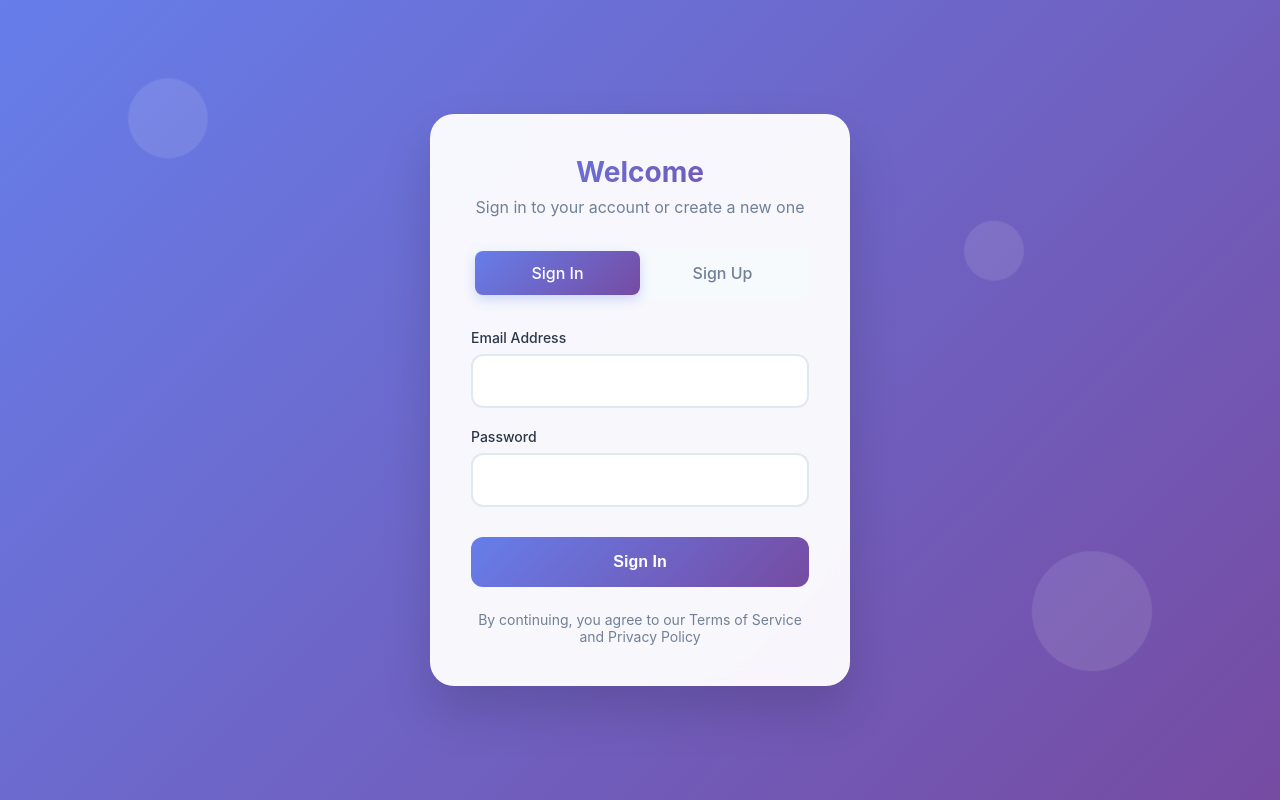
After one commit to Royalty-anis/TaskManager, a Django app: page /login in a window 1280 px wide. The commit adds this page. Run offline with Django 5.2, Linux system fonts and the light colour scheme.

Commit message:
added a login page

```diff
--- a/pythonProject/TaskManagerApp/TaskManager/models.py
+++ b/pythonProject/TaskManagerApp/TaskManager/models.py
@@ -13,7 +13,6 @@ class attendees(models.Model):
     user_name = models.CharField(max_length=200)
     pass_code = models.TextField()
     full_name = models.CharField(max_length=50)
-    # gender = models.TextChoices("HE","SHE","PREFER NOT TO SAY")
 
 class organizers(models.Model):
     organisation = models.CharField(max_length=40)
--- /dev/null
+++ b/pythonProject/TaskManagerApp/TaskManager/templates/auth/login.html
@@ -0,0 +1,481 @@
+<!DOCTYPE html>
+<html lang="en">
+<head>
+    <meta charset="UTF-8">
+    <meta name="viewport" content="width=device-width, initial-scale=1.0">
+    <title>Welcome - Sign In or Create Account</title>
+    <style>
+        * {
+            margin: 0;
+            padding: 0;
+            box-sizing: border-box;
+        }
+
+        body {
+            font-family: -apple-system, BlinkMacSystemFont, 'Segoe UI', Roboto, Oxygen, Ubuntu, Cantarell, sans-serif;
+            background: linear-gradient(135deg, #667eea 0%, #764ba2 100%);
+            min-height: 100vh;
+            display: flex;
+            align-items: center;
+            justify-content: center;
+            padding: 20px;
+        }
+
+        .auth-container {
+            background: rgba(255, 255, 255, 0.95);
+            backdrop-filter: blur(10px);
+            border-radius: 24px;
+            padding: 40px;
+            width: 100%;
+            max-width: 420px;
+            box-shadow: 0 25px 50px rgba(0, 0, 0, 0.15);
+            border: 1px solid rgba(255, 255, 255, 0.2);
+            transform: translateY(0);
+            transition: all 0.3s ease;
+        }
+
+        .auth-container:hover {
+            transform: translateY(-5px);
+            box-shadow: 0 35px 70px rgba(0, 0, 0, 0.2);
+        }
+
+        .auth-header {
+            text-align: center;
+            margin-bottom: 30px;
+        }
+
+        .auth-title {
+            font-size: 28px;
+            font-weight: 700;
+            color: #2d3748;
+            margin-bottom: 8px;
+            background: linear-gradient(135deg, #667eea, #764ba2);
+            -webkit-background-clip: text;
+            -webkit-text-fill-color: transparent;
+            background-clip: text;
+        }
+
+        .auth-subtitle {
+            color: #718096;
+            font-size: 16px;
+            font-weight: 400;
+        }
+
+        .form-tabs {
+            display: flex;
+            margin-bottom: 30px;
+            background: #f7fafc;
+            border-radius: 12px;
+            padding: 4px;
+        }
+
+        .form-tab {
+            flex: 1;
+            padding: 12px;
+            text-align: center;
+            border-radius: 8px;
+            cursor: pointer;
+            transition: all 0.3s ease;
+            font-weight: 500;
+            color: #718096;
+        }
+
+        .form-tab.active {
+            background: linear-gradient(135deg, #667eea, #764ba2);
+            color: white;
+            box-shadow: 0 4px 12px rgba(102, 126, 234, 0.3);
+        }
+
+        .form-container {
+            position: relative;
+            overflow: hidden;
+        }
+
+        .form-content {
+            transition: transform 0.5s cubic-bezier(0.4, 0, 0.2, 1);
+        }
+
+        .form-content.slide-left {
+            transform: translateX(-100%);
+        }
+
+        .auth-form {
+            width: 100%;
+        }
+
+        .form-group {
+            margin-bottom: 20px;
+        }
+
+        .form-label {
+            display: block;
+            margin-bottom: 8px;
+            font-weight: 500;
+            color: #2d3748;
+            font-size: 14px;
+        }
+
+        .form-input {
+            width: 100%;
+            padding: 16px;
+            border: 2px solid #e2e8f0;
+            border-radius: 12px;
+            font-size: 16px;
+            transition: all 0.3s ease;
+            background: white;
+        }
+
+        .form-input:focus {
+            outline: none;
+            border-color: #667eea;
+            box-shadow: 0 0 0 3px rgba(102, 126, 234, 0.1);
+            transform: translateY(-2px);
+        }
+
+        .form-input:hover {
+            border-color: #cbd5e0;
+        }
+
+        .submit-btn {
+            width: 100%;
+            padding: 16px;
+            background: linear-gradient(135deg, #667eea, #764ba2);
+            color: white;
+            border: none;
+            border-radius: 12px;
+            font-size: 16px;
+            font-weight: 600;
+            cursor: pointer;
+            transition: all 0.3s ease;
+            margin-top: 10px;
+        }
+
+        .submit-btn:hover {
+            transform: translateY(-2px);
+            box-shadow: 0 12px 24px rgba(102, 126, 234, 0.4);
+        }
+
+        .submit-btn:active {
+            transform: translateY(0);
+        }
+
+        .submit-btn:disabled {
+            opacity: 0.7;
+            cursor: not-allowed;
+            transform: none;
+        }
+
+        .form-footer {
+            text-align: center;
+            margin-top: 24px;
+            color: #718096;
+            font-size: 14px;
+        }
+
+        .error-message {
+            color: #e53e3e;
+            font-size: 14px;
+            margin-top: 8px;
+            display: none;
+        }
+
+        .success-message {
+            color: #38a169;
+            font-size: 14px;
+            margin-top: 8px;
+            display: none;
+        }
+
+        .floating-shapes {
+            position: absolute;
+            top: 0;
+            left: 0;
+            width: 100%;
+            height: 100%;
+            pointer-events: none;
+            z-index: -1;
+        }
+
+        .shape {
+            position: absolute;
+            border-radius: 50%;
+            background: rgba(255, 255, 255, 0.1);
+            animation: float 6s ease-in-out infinite;
+        }
+
+        .shape:nth-child(1) {
+            width: 80px;
+            height: 80px;
+            top: 10%;
+            left: 10%;
+            animation-delay: 0s;
+        }
+
+        .shape:nth-child(2) {
+            width: 120px;
+            height: 120px;
+            top: 70%;
+            right: 10%;
+            animation-delay: 2s;
+        }
+
+        .shape:nth-child(3) {
+            width: 60px;
+            height: 60px;
+            top: 30%;
+            right: 20%;
+            animation-delay: 4s;
+        }
+
+        @keyframes float {
+            0%, 100% { transform: translateY(0px) rotate(0deg); }
+            50% { transform: translateY(-20px) rotate(180deg); }
+        }
+
+        @media (max-width: 480px) {
+            .auth-container {
+                padding: 30px 20px;
+                margin: 10px;
+            }
+
+            .auth-title {
+                font-size: 24px;
+            }
+
+            .form-input {
+                padding: 14px;
+                font-size: 16px;
+            }
+
+            .submit-btn {
+                padding: 14px;
+            }
+        }
+    </style>
+</head>
+<body>
+    <div class="floating-shapes">
+        <div class="shape"></div>
+        <div class="shape"></div>
+        <div class="shape"></div>
+    </div>
+
+    <div class="auth-container">
+        <div class="auth-header">
+            <h1 class="auth-title">Welcome</h1>
+            <p class="auth-subtitle">Sign in to your account or create a new one</p>
+        </div>
+
+        <div class="form-tabs">
+            <div class="form-tab active" onclick="switchTab('signin')">Sign In</div>
+            <div class="form-tab" onclick="switchTab('signup')">Sign Up</div>
+        </div>
+
+        <div class="form-container">
+            <div class="form-content" id="form-content">
+                <!-- Sign In Form -->
+                <form class="auth-form" id="signin-form">
+                    <div class="form-group">
+                        <label class="form-label" for="signin-email">Email Address</label>
+                        <input type="email" class="form-input" id="signin-email" name="email" required>
+                    </div>
+                    <div class="form-group">
+                        <label class="form-label" for="signin-password">Password</label>
+                        <input type="password" class="form-input" id="signin-password" name="password" required>
+                    </div>
+                    <button type="submit" class="submit-btn">Sign In</button>
+                    <div class="error-message" id="signin-error"></div>
+                    <div class="success-message" id="signin-success"></div>
+                </form>
+
+                <!-- Sign Up Form -->
+                <form class="auth-form" id="signup-form" style="display: none;">
+                    <div class="form-group">
+                        <label class="form-label" for="signup-fullname">Full Name</label>
+                        <input type="text" class="form-input" id="signup-fullname" name="full_name" required>
+                    </div>
+                    <div class="form-group">
+                        <label class="form-label" for="signup-username">Username</label>
+                        <input type="text" class="form-input" id="signup-username" name="user_name" required>
+                    </div>
+                    <div class="form-group">
+                        <label class="form-label" for="signup-email">Email Address</label>
+                        <input type="email" class="form-input" id="signup-email" name="email" required>
+                    </div>
+                    <div class="form-group">
+                        <label class="form-label" for="signup-password">Password</label>
+                        <input type="password" class="form-input" id="signup-password" name="pass_code" required>
+                    </div>
+                    <button type="submit" class="submit-btn">Create Account</button>
+                    <div class="error-message" id="signup-error"></div>
+                    <div class="success-message" id="signup-success"></div>
+                </form>
+            </div>
+        </div>
+
+        <div class="form-footer">
+            <p>By continuing, you agree to our Terms of Service and Privacy Policy</p>
+        </div>
+    </div>
+
+    <script>
+        let currentTab = 'signin';
+
+        function switchTab(tab) {
+            const tabs = document.querySelectorAll('.form-tab');
+            const formContent = document.getElementById('form-content');
+            const signinForm = document.getElementById('signin-form');
+            const signupForm = document.getElementById('signup-form');
+
+            // Update active tab
+            tabs.forEach(t => t.classList.remove('active'));
+            event.target.classList.add('active');
+
+            // Clear any previous messages
+            clearMessages();
+
+            if (tab === 'signin') {
+                signinForm.style.display = 'block';
+                signupForm.style.display = 'none';
+                currentTab = 'signin';
+            } else {
+                signinForm.style.display = 'none';
+                signupForm.style.display = 'block';
+                currentTab = 'signup';
+            }
+        }
+
+        function clearMessages() {
+            const messages = document.querySelectorAll('.error-message, .success-message');
+            messages.forEach(msg => {
+                msg.style.display = 'none';
+                msg.textContent = '';
+            });
+        }
+
+        function showMessage(type, message, formType) {
+            const messageEl = document.getElementById(`${formType}-${type}`);
+            messageEl.textContent = message;
+            messageEl.style.display = 'block';
+        }
+
+        // Handle Sign In Form
+        document.getElementById('signin-form').addEventListener('submit', async function(e) {
+            e.preventDefault();
+            clearMessages();
+
+            const formData = new FormData(this);
+            const data = {
+                email: formData.get('email'),
+                password: formData.get('password')
+            };
+
+            try {
+                const response = await fetch('/auth/signin/', {
+                    method: 'POST',
+                    headers: {
+                        'Content-Type': 'application/json',
+                        'X-CSRFToken': getCookie('csrftoken')
+                    },
+                    body: JSON.stringify(data)
+                });
+
+                const result = await response.json();
+
+                if (response.ok) {
+                    showMessage('success', 'Sign in successful! Redirecting...', 'signin');
+                    setTimeout(() => {
+                        window.location.href = '/tasks/';
+                    }, 1500);
+                } else {
+                    showMessage('error', result.error || 'Sign in failed. Please try again.', 'signin');
+                }
+            } catch (error) {
+                showMessage('error', 'Network error. Please try again.', 'signin');
+            }
+        });
+
+        // Handle Sign Up Form
+        document.getElementById('signup-form').addEventListener('submit', async function(e) {
+            e.preventDefault();
+            clearMessages();
+
+            const formData = new FormData(this);
+            const data = {
+                full_name: formData.get('full_name'),
+                user_name: formData.get('user_name'),
+                email: formData.get('email'),
+                pass_code: formData.get('pass_code')
+            };
+
+            // Basic validation
+            if (data.email.length > 20) {
+                showMessage('error', 'Email must be 20 characters or less.', 'signup');
+                return;
+            }
+
+            if (data.user_name.length > 200) {
+                showMessage('error', 'Username must be 200 characters or less.', 'signup');
+                return;
+            }
+
+            if (data.full_name.length > 50) {
+                showMessage('error', 'Full name must be 50 characters or less.', 'signup');
+                return;
+            }
+
+            try {
+                const response = await fetch('/auth/signup/', {
+                    method: 'POST',
+                    headers: {
+                        'Content-Type': 'application/json',
+                        'X-CSRFToken': getCookie('csrftoken')
+                    },
+                    body: JSON.stringify(data)
+                });
+
+                const result = await response.json();
+
+                if (response.ok) {
+                    showMessage('success', 'Account created successfully! You can now sign in.', 'signup');
+                    setTimeout(() => {
+                        switchTab('signin');
+                        document.getElementById('signin-email').value = data.email;
+                    }, 2000);
+                } else {
+                    showMessage('error', result.error || 'Account creation failed. Please try again.', 'signup');
+                }
+            } catch (error) {
+                showMessage('error', 'Network error. Please try again.', 'signup');
+            }
+        });
+
+        // Helper function to get CSRF token
+        function getCookie(name) {
+            let cookieValue = null;
+            if (document.cookie && document.cookie !== '') {
+                const cookies = document.cookie.split(';');
+                for (let i = 0; i < cookies.length; i++) {
+                    const cookie = cookies[i].trim();
+                    if (cookie.substring(0, name.length + 1) === (name + '=')) {
+                        cookieValue = decodeURIComponent(cookie.substring(name.length + 1));
+                        break;
+                    }
+                }
+            }
+            return cookieValue;
+        }
+
+        // Add smooth animations to form inputs
+        document.querySelectorAll('.form-input').forEach(input => {
+            input.addEventListener('focus', function() {
+                this.parentElement.style.transform = 'translateY(-2px)';
+            });
+
+            input.addEventListener('blur', function() {
+                this.parentElement.style.transform = 'translateY(0)';
+            });
+        });
+    </script>
+</body>
+</html>
--- a/pythonProject/TaskManagerApp/TaskManager/templates/login.html
+++ b/pythonProject/TaskManagerApp/TaskManager/templates/start_page.html
@@ -482,7 +482,7 @@
                 <span class="badge">⚡ Lightning Fast</span>
                 <span class="badge">📊 Analytics Ready</span>
                 <span class="badge">🎨 Beautiful UI</span>
-                <a class="btn btn-primary btn-icon" href="task_page" role="button">Start List</a>            </div>
+                <a class="btn btn-primary btn-icon" href="login_page" role="button">Get started</a>            </div>
         </div>
     </div>
 </body>
--- a/pythonProject/TaskManagerApp/TaskManager/templates/task_list.html
+++ b/pythonProject/TaskManagerApp/TaskManager/templates/task_list.html
@@ -608,7 +608,7 @@
                         <i class="fas fa-plus"></i> Add Task
                     </button>
                     <a class="btn btn-outline" href="http://127.0.0.1:8000/home" role="button">
-                        <i class="fas fa-arrow-left"></i> Back to Home
+                        <i class="fas fa-arrow-left"></i> Back to Login
                     </a>
                 </div>
             </form>
--- a/pythonProject/TaskManagerApp/TaskManager/urls.py
+++ b/pythonProject/TaskManagerApp/TaskManager/urls.py
@@ -2,11 +2,15 @@ from django.urls import path
 from . import views
 
 urlpatterns = [
-    path("",views.login_page),
-    path("task_page",views.task_list),
-    path("home",views.login_page),
+    path("",views.start_page),
+    path("login_page",views.login_page,name='login_page'),
+    path("login",views.login_page),
      path('tasks/', views.task_list, name='task_list'),
       path('mark-done/<int:task_id>/', views.mark_task_done, name='mark_done'),
     path('edit/<int:task_id>/', views.edit_task, name='edit_task'),
     path('delete/<int:task_id>/', views.delete_task, name='delete_task'),
+     path('auth/signup/', views.signup_view, name='signup'),
+    path('auth/signin/', views.signin_view, name='signin'),
+    path('auth/logout/', views.logout_view, name='logout'),
+    path('dashboard/', views.dashboard_view, name='dashboard'),
 ]
--- a/pythonProject/TaskManagerApp/TaskManager/views.py
+++ b/pythonProject/TaskManagerApp/TaskManager/views.py
@@ -1,13 +1,19 @@
 from django.shortcuts import render,redirect,get_object_or_404
 from django.contrib import messages
-from .models import Task
+from .models import Task,attendees
 from .forms import TaskForm
-
-# Create your views here.
+from django.http import JsonResponse
+from django.shortcuts import render, redirect
+from django.http import JsonResponse
+from django.views.decorators.csrf import csrf_exempt
+from django.contrib.auth.hashers import make_password, check_password
+from django.db import IntegrityError
+from django.views.decorators.http import require_http_methods
+import json
 
 
-def all_event(request):
-    return render(request,'index.html',{'task': Task})
+def start_page(request):
+    return render(request,'start_page.html')
 
 def login_page(request):
     return render(request,'login.html')
@@ -52,3 +58,118 @@ def delete_task(request, task_id):
         task.delete()
         messages.success(request, f'Task "{task_title}" deleted!')
     return redirect('task_list')
+
+def login_page(request):
+    """Render the login page"""
+    return render(request, 'auth/login.html')
+
+@require_http_methods(["POST"])
+def signup_view(request):
+    """Handle user registration"""
+    try:
+        data = json.loads(request.body)
+
+        # Validate required fields
+        required_fields = ['full_name', 'user_name', 'email', 'pass_code']
+        for field in required_fields:
+            if not data.get(field):
+                return JsonResponse({'error': f'{field} is required'}, status=400)
+
+        # Validate field lengths according to your model
+        if len(data['email']) > 20:
+            return JsonResponse({'error': 'Email must be 20 characters or less'}, status=400)
+
+        if len(data['user_name']) > 200:
+            return JsonResponse({'error': 'Username must be 200 characters or less'}, status=400)
+
+        if len(data['full_name']) > 50:
+            return JsonResponse({'error': 'Full name must be 50 characters or less'}, status=400)
+
+        # Check if email already exists
+        if attendees.objects.filter(email=data['email']).exists():
+            return JsonResponse({'error': 'An account with this email already exists'}, status=400)
+
+        # Check if username already exists
+        if attendees.objects.filter(user_name=data['user_name']).exists():
+            return JsonResponse({'error': 'This username is already taken'}, status=400)
+
+        # Hash the password
+        hashed_password = make_password(data['pass_code'])
+
+        # Create new attendee
+        attendee = attendees.objects.create(
+            full_name=data['full_name'],
+            user_name=data['user_name'],
+            email=data['email'],
+            pass_code=hashed_password
+        )
+
+        return JsonResponse({
+            'message': 'Account created successfully',
+            'user_id': attendee.id
+        }, status=201)
+
+    except json.JSONDecodeError:
+        return JsonResponse({'error': 'Invalid JSON data'}, status=400)
+    except IntegrityError:
+        return JsonResponse({'error': 'Account creation failed. Please try again.'}, status=400)
+    except Exception as e:
+        return JsonResponse({'error': 'An unexpected error occurred'}, status=500)
+
+@require_http_methods(["POST"])
+def signin_view(request):
+    """Handle user sign in"""
+    try:
+        data = json.loads(request.body)
+
+        # Validate required fields
+        if not data.get('email') or not data.get('password'):
+            return JsonResponse({'error': 'Email and password are required'}, status=400)
+
+        # Find user by email
+        try:
+            attendee = attendees.objects.get(email=data['email'])
+        except attendees.DoesNotExist:
+            return JsonResponse({'error': 'Invalid email or password'}, status=401)
+
+        # Check password
+        if check_password(data['password'], attendee.pass_code):
+            # Store user session (you can customize this)
+            request.session['user_id'] = attendee.id
+            request.session['user_name'] = attendee.user_name
+            request.session['full_name'] = attendee.full_name
+
+            return JsonResponse({
+                'message': 'Sign in successful',
+                'user': {
+                    'id': attendee.id,
+                    'user_name': attendee.user_name,
+                    'full_name': attendee.full_name,
+                    'email': attendee.email
+                }
+            }, status=200)
+        else:
+            return JsonResponse({'error': 'Invalid email or password'}, status=401)
+
+    except json.JSONDecodeError:
+        return JsonResponse({'error': 'Invalid JSON data'}, status=400)
+    except Exception as e:
+        return JsonResponse({'error': 'An unexpected error occurred'}, status=500)
+
+def logout_view(request):
+    """Handle user logout"""
+    request.session.flush()
+    return redirect('login_page')
+
+def dashboard_view(request):
+    """Dashboard view for authenticated users"""
+    if 'user_id' not in request.session:
+        return redirect('login_page')
+
+    user_data = {
+        'user_id': request.session.get('user_id'),
+        'user_name': request.session.get('user_name'),
+        'full_name': request.session.get('full_name')
+    }
+
+    return render(request, 'dashboard.html', {'user': user_data})
--- a/pythonProject/TaskManagerApp/TaskManagerApp/settings.py
+++ b/pythonProject/TaskManagerApp/TaskManagerApp/settings.py
@@ -82,7 +82,8 @@ DATABASES = {
         'NAME': BASE_DIR / 'db.sqlite3',
     }
 }
-
+SESSION_ENGINE = 'django.contrib.sessions.backends.db'
+SESSION_COOKIE_AGE = 86400
 
 # Password validation
 # https://docs.djangoproject.com/en/5.0/ref/settings/#auth-password-validators
```
Also changed, not shown: pythonProject/TaskManagerApp/db.sqlite3.
